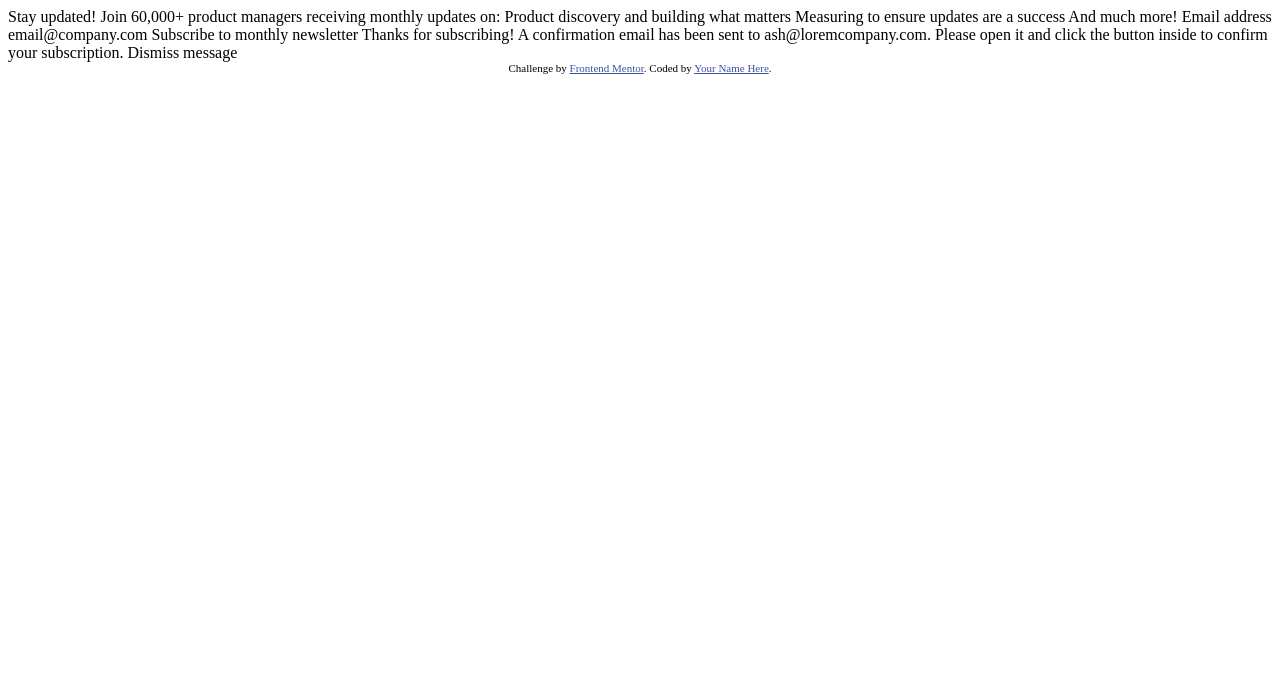
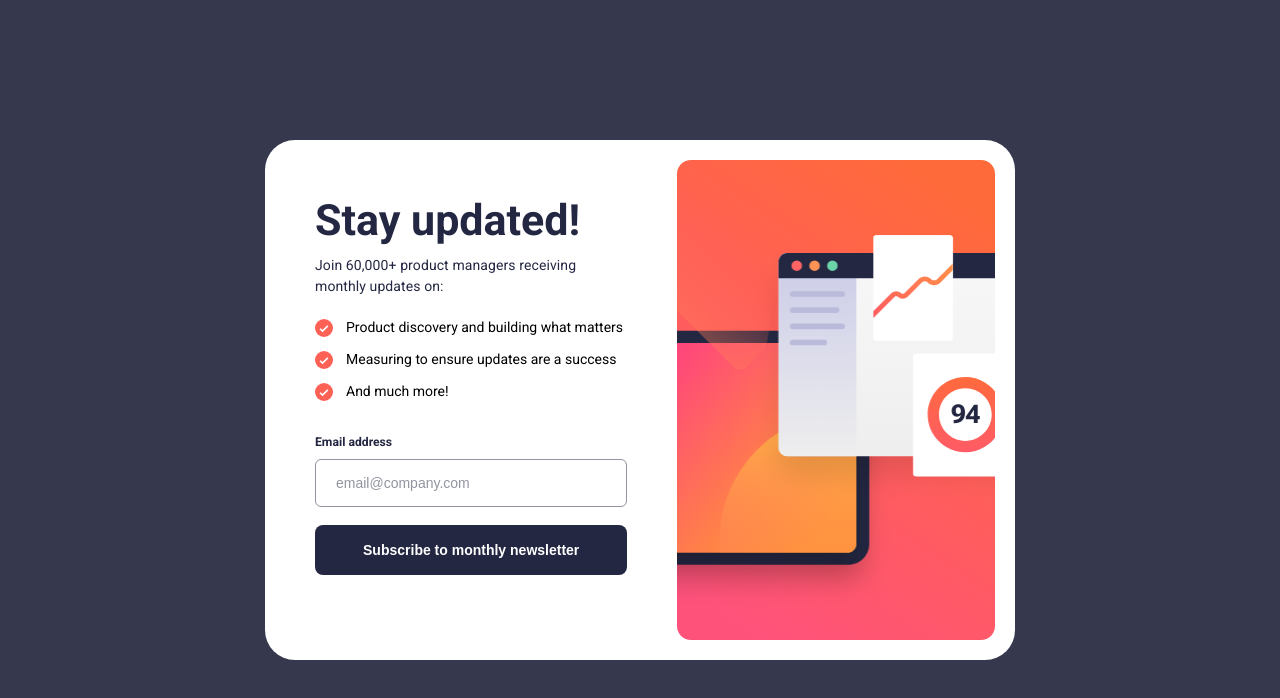
Before and after one commit to Eduardo347387/Newsletter-sign-up-form-with-success-message, a plain HTML site: page index.html in a window 1280 px wide. Drawn offline with Linux system fonts and the light colour scheme.

Commit message:
Implement css

```diff
--- /dev/null
+++ b/css/style.scss
@@ -0,0 +1,243 @@
+@import url('https://fonts.googleapis.com/css2?family=Roboto:wght@400;700&display=swap');
+
+:root{
+    --Tomato: hsl(4, 100%, 67%);
+    --Dark_Slate_Grey: hsl(234, 29%, 20%);
+    --Charcoal_Grey: hsl(235, 18%, 26%);
+    --Grey: hsl(231, 7%, 60%);
+    --White: hsl(0, 0%, 100%);
+}
+html{
+    font-size: 62.5%;
+}
+
+*{
+    box-sizing: border-box;
+    margin: 0;
+    padding: 0;
+}
+
+body{
+    font-family: 'Roboto', sans-serif;
+}
+
+
+.title, .paragraph{
+    color: var(--Dark_Slate_Grey);
+}
+
+.button{
+    background-color: var(--Dark_Slate_Grey);
+    color: var(--White);
+    border-radius: 0.8rem;
+    border: none;
+    font-weight: 700;
+}
+
+.conteiner{
+    .card{
+        .Sign-up-form{
+            // display: none;
+            .image{
+                background-image: url(../assets/images/illustration-sign-up-mobile.svg);
+                background-size: 37.5rem;
+                background-position: top;
+                background-repeat: no-repeat;
+                height: 28.8rem;
+            }
+            .content-box{
+                padding: 3.5rem 2rem 2rem 2rem;
+                .title{
+                    font-size: 3.9rem;
+                    font-weight: 700;
+                }
+                .paragraph{
+                    margin-top: 1rem;
+                    font-size: 1.4rem;
+                    font-weight: 400;
+                    line-height: 2.1rem;
+                    letter-spacing: 0.01rem;
+                    padding-right: 3rem;
+                }
+                .list{
+                    list-style: none;
+                    margin-top: 2.2rem;
+                    padding-right: 3.4rem;
+                    .point{
+                        display: flex;
+                        column-gap: 1.3rem;
+                        padding-bottom: 1.2rem;
+
+                        img{
+                            width: 1.8rem;
+                            height: 1.8rem;
+                        }
+                        .point-text{
+                            font-size: 1.4rem;
+                            font-weight: 400;
+                        }
+                    }
+                }
+                #form{
+                    margin-top: 2rem;
+                    .conteiner-input{
+                        .container-texts{
+                            display: flex;
+                            .text-input,.text-error{
+                                font-size: 1.22rem;
+                                font-weight: 700;
+                            }
+                            .text-input{
+                                flex: 1;
+                                // margin-right: 3rem;
+                                color: var(--Dark_Slate_Grey);
+
+                            }
+                            .text-error{
+                                display: none;
+                                color: var(--Tomato);
+                            }
+
+                        }
+                        .input-email{
+                            margin-top: 1rem;
+                            height: 4.8rem;
+                            padding-left: 2rem;
+                            border: 1px solid;
+                            border-color: var(--Grey);
+                            border-radius: 0.6rem;
+                            font-size: 1.4rem;
+                            width: 100%;
+                            &::placeholder{
+                                color: var(--Grey);
+                            }
+                        }
+
+                    }
+                    .button{
+                        margin-top: 1.8rem;
+                        width: 100%;
+                        height: 5rem;
+                        font-size: 1.4rem;
+                    }
+                }
+            }
+        }
+        .Success-message{
+            display: none;
+            padding: 13rem 2.3rem 2rem 2.3rem;
+            img{
+                width: 6em;
+                height: 6rem;
+            }
+            .title{
+                margin-top: 3.5rem;
+                font-size: 3.8rem;
+            }
+            .paragraph{
+                margin-top: 2rem;
+                font-size: 1.4rem;
+                line-height: 2.1rem;
+                #gmail-user{
+                    font-weight: 700;
+                }
+            }
+            .button{
+                margin-top: 21rem;
+                width: 100%;
+                height: 5rem;
+            }
+        }
+    }
+}
+@media(min-width:376px){
+    .conteiner .card .Sign-up-form .image{
+       background-size: 100%;
+       border-bottom-right-radius: 4rem;
+       border-bottom-left-radius: 4rem;
+
+    }
+}
+
+@media(min-width:710px){
+    body{
+        background-color: var(--Charcoal_Grey);
+    }
+    .button{
+        cursor: pointer;
+        &:hover{
+            background-color: var(--Tomato);
+            color: var(--White);
+            box-shadow: 0 0.2rem 2rem rgba(255, 98, 87, 0.701)
+        }
+    }
+    .conteiner{
+        display: flex;
+        justify-content: center;
+        align-items: center;
+        min-height: 100vh;
+        padding: 2rem 0;
+        .card{
+            background-color: var(--White);
+            border-radius:3rem;
+            padding: 2rem 2rem 2rem 3rem;
+            .Sign-up-form{
+                max-width: 70rem;
+                display: flex;
+                flex-direction: row-reverse;
+                column-gap: 5rem;
+                // display: none;
+                .image{
+                    background-image: url(../assets/images/illustration-sign-up-desktop.svg);
+                    background-position: center;
+                    background-size: cover;
+                    width: 40rem;
+                    height: 48rem;
+                    border-radius: 1.4rem;
+                }
+                .content-box{
+                    padding-right: 0;
+                    .title{
+                        font-size: 4.3rem;
+                    }
+                    .paragraph{
+                        padding-right:0;
+                    }
+                    .list{
+                        padding-right: 0;
+                    }
+                    #form, .conteiner-input .input-email{
+                        cursor: pointer;
+                    }
+                }
+            }
+            .Success-message{
+                display: none;
+                padding:0;
+                padding-top: 2.3rem;
+                padding-bottom: 1.8rem;
+                padding-left: 1rem;
+                padding-right: 1.9rem;
+                img{
+
+                    width: 5rem;
+                    height: 5rem;
+                }
+
+                .title{
+                    width: 23rem;
+                    margin-top: 2.6rem;
+                    font-size: 3.8rem;
+                    letter-spacing: 0.1rem;
+                }
+                .paragraph{
+                    width: 31.3rem;
+                }
+                .button{
+
+                    margin-top: 3rem;
+                }
+            }
+        }
+    }
+}
--- a/index.html
+++ b/index.html
@@ -3,50 +3,67 @@
 <head>
   <meta charset="UTF-8">
   <meta name="viewport" content="width=device-width, initial-scale=1.0"> <!-- displays site properly based on user's device -->
-
   <link rel="icon" type="image/png" sizes="32x32" href="./assets/images/favicon-32x32.png">
-
+  <link rel="stylesheet" href="css/style.css">
   <title>Frontend Mentor | Newsletter sign-up form with success message</title>
-
-  <!-- Feel free to remove these styles or customise in your own stylesheet 👍 -->
-  <style>
-    .attribution { font-size: 11px; text-align: center; }
-    .attribution a { color: hsl(228, 45%, 44%); }
-  </style>
 </head>
 <body>
 
-  <!-- Sign-up form start -->
+  <main class="conteiner">
+    <div class="card">
 
-  Stay updated!
+        <!-- Sign-up form start -->
+        <div class="Sign-up-form">
+            <div class="image"></div>
 
-  Join 60,000+ product managers receiving monthly updates on:
+            <section class="content-box">
+                <h1 class="title">Stay updated!</h1>
+                <p class="paragraph">Join 60,000+ product managers receiving monthly updates on:</p>
 
-  Product discovery and building what matters
-  Measuring to ensure updates are a success
-  And much more!
+                <ul class="list">
+                    <li class="point">
+                        <span><img src="./assets/images/icon-list.svg" alt=""></span>
+                        <p class="point-text">Product discovery and building what matters</p>
+                    </li>
+                    <li class="point">
+                        <span><img src="./assets/images/icon-list.svg" alt=""></span>
+                        <p class="point-text">Measuring to ensure updates are a success</p>
+                    </li>
+                    <li class="point">
+                        <span><img src="./assets/images/icon-list.svg" alt=""></span>
+                        <p class="point-text">And much more!</p>
+                    </li>
+                </ul>
 
-  Email address
-  email@company.com
+                <form id="form">
+                    <div class="conteiner-input">
+                        <div class="container-texts">
+                            <label class="text-input" for="email">Email address</label>
+                            <p class="text-error">valid email requiered</p>
+                        </div>
+                        <input class="input-email" type="email" id="email" placeholder="email@company.com">
+                    </div>
+                    <button class="button" type="submit">Subscribe to monthly newsletter</button>
+                </form>
+            </section>
+        </div>
+        <!-- Sign-up form end -->
 
-  Subscribe to monthly newsletter
 
-  <!-- Sign-up form end -->
+         <!-- Success message start -->
+        <div class="Success-message">
 
-  <!-- Success message start -->
+            <img src="./assets/images/icon-success.svg" alt="icon">
 
-  Thanks for subscribing!
+            <h1 class="title">Thank for Subscribing!</h1>
+            <p class="paragraph">A confirmation email has been sent to <span id="gmail-user">ash@loremcompany.com</span>.
+                Please open it and click the button inside to confirm your subscription.
+            </p>
+            <button class="button">Dismiss message</button>
+        </div>
+         <!-- Success message end -->
+    </div>
+  </main>
 
-  A confirmation email has been sent to ash@loremcompany.com.
-  Please open it and click the button inside to confirm your subscription.
-
-  Dismiss message
-
-  <!-- Success message end -->
-
-  <div class="attribution">
-    Challenge by <a href="https://www.frontendmentor.io?ref=challenge" target="_blank">Frontend Mentor</a>.
-    Coded by <a href="#">Your Name Here</a>.
-  </div>
 </body>
 </html>
```
Also changed, not shown: css/style.css (added), 1 other file.
